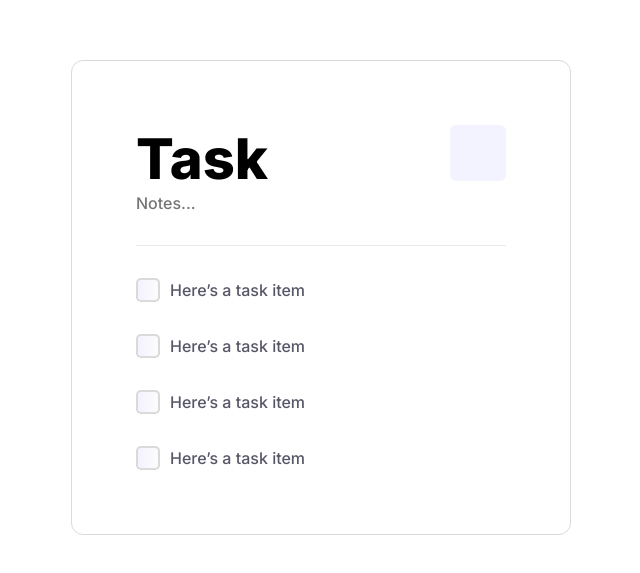
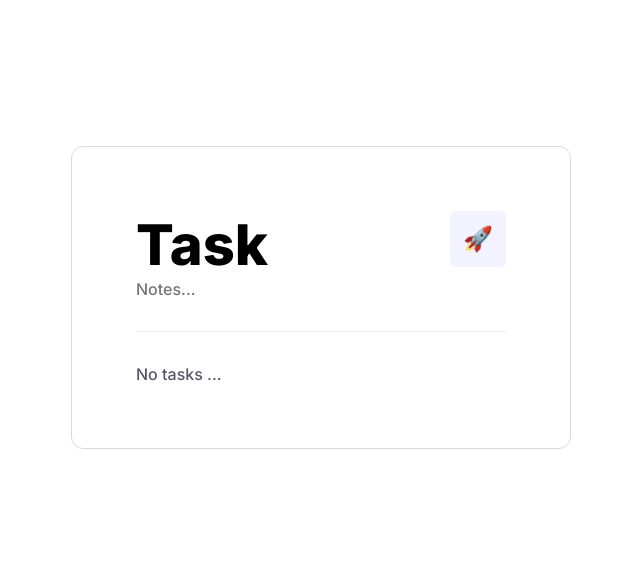
Before and after one commit to PetersonFonsec/Todo-List-Angular, an Angular app: page / in a window 1280 px wide. Shown: the part 103-676 px from the top of the page, without its empty margins (319-959 px from the left). Built offline with nearby package versions, Linux system fonts and the light colour scheme.

Commit message:
feat: implementado a logica de adicionar novas tasks

```diff
--- a/src/app/app.component.html
+++ b/src/app/app.component.html
@@ -2,38 +2,33 @@
   <div class="card">
     <div class="card_header">
       <h1>Task</h1>
-      <div class="card_icon"></div>
+      <div class="card_icon">🚀</div>
     </div>
 
-    <form>
-      <input type="text" placeholder="Notes..." />
+    <form #form="ngForm" (ngSubmit)="addTask()">
+      <input
+        type="text"
+        [(ngModel)]="newTask"
+        #taskName="ngModel"
+        name="newTask"
+        placeholder="Notes..."
+      />
     </form>
 
     <hr />
 
-    <ul class="card_list">
-      <li>
-        <label for="">
-          <input type="checkbox" name="" id="" />
-          Here’s a task item
-        </label>
-      </li>
-      <li>
-        <label for="">
-          <input type="checkbox" name="" id="" />
-          Here’s a task item
-        </label>
-      </li>
-      <li>
-        <label for="">
-          <input type="checkbox" name="" id="" />
-          Here’s a task item
-        </label>
-      </li>
-      <li>
-        <label for="">
-          <input type="checkbox" name="" id="" />
-          Here’s a task item
+    <span *ngIf="!tasks.length"> No tasks ... </span>
+
+    <ul *ngIf="tasks.length">
+      <li *ngFor="let task of tasks; let i = index">
+        <label [for]="i">
+          <input
+            type="checkbox"
+            name="task"
+            [checked]="task.isComplet"
+            [id]="i"
+          />
+          {{ task.title }}
         </label>
       </li>
     </ul>
--- a/src/app/app.component.scss
+++ b/src/app/app.component.scss
@@ -22,6 +22,7 @@
     align-items: center;
     background-color: var(--color-bg-contrast);
     border-radius: 6px;
+    font-size: 24px;
     display: flex;
     justify-content: center;
     height: 56px;
--- a/src/app/app.component.ts
+++ b/src/app/app.component.ts
@@ -1,10 +1,36 @@
-import { Component } from '@angular/core';
+import { Component, OnInit } from '@angular/core';
+
+type Task = {
+  title: string;
+  isComplet: boolean;
+};
 
 @Component({
   selector: 'app-root',
   templateUrl: './app.component.html',
-  styleUrls: ['./app.component.scss']
+  styleUrls: ['./app.component.scss'],
 })
 export class AppComponent {
   title = 'todo-list';
+  tasks: Task[] = [];
+  newTask = '';
+
+  addTask(): void {
+    if (this.hasTask()) return this.clearInput();
+
+    this.tasks.push({
+      title: this.newTask,
+      isComplet: false,
+    });
+
+    this.clearInput();
+  }
+
+  hasTask(): boolean {
+    return this.tasks.map((task) => task.title).includes(this.newTask);
+  }
+
+  clearInput(): void {
+    this.newTask = '';
+  }
 }
--- a/src/styles.scss
+++ b/src/styles.scss
@@ -104,4 +104,11 @@ input[type="checkbox"] {
   width: 24px;
 
   margin-right: 10px;
+
+  &:checked {
+    background-image: url("/assets/check-solid.svg");
+    background-size: 14px;
+    background-repeat: no-repeat;
+    background-position: center;
+  }
 }
```
Also changed, not shown: src/app/app.module.ts (+5 -9 lines), src/assets/check-solid.svg (added).
